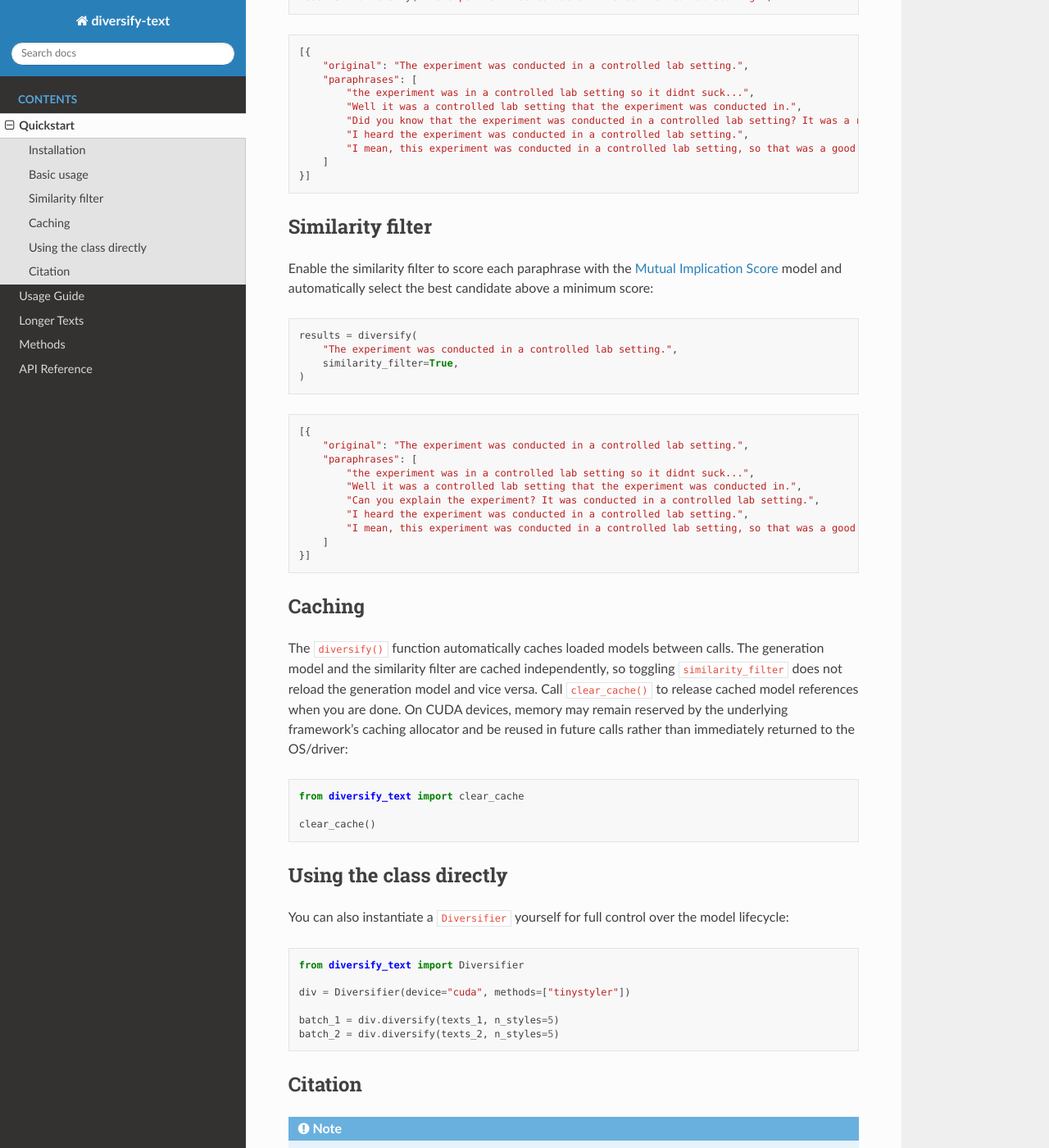
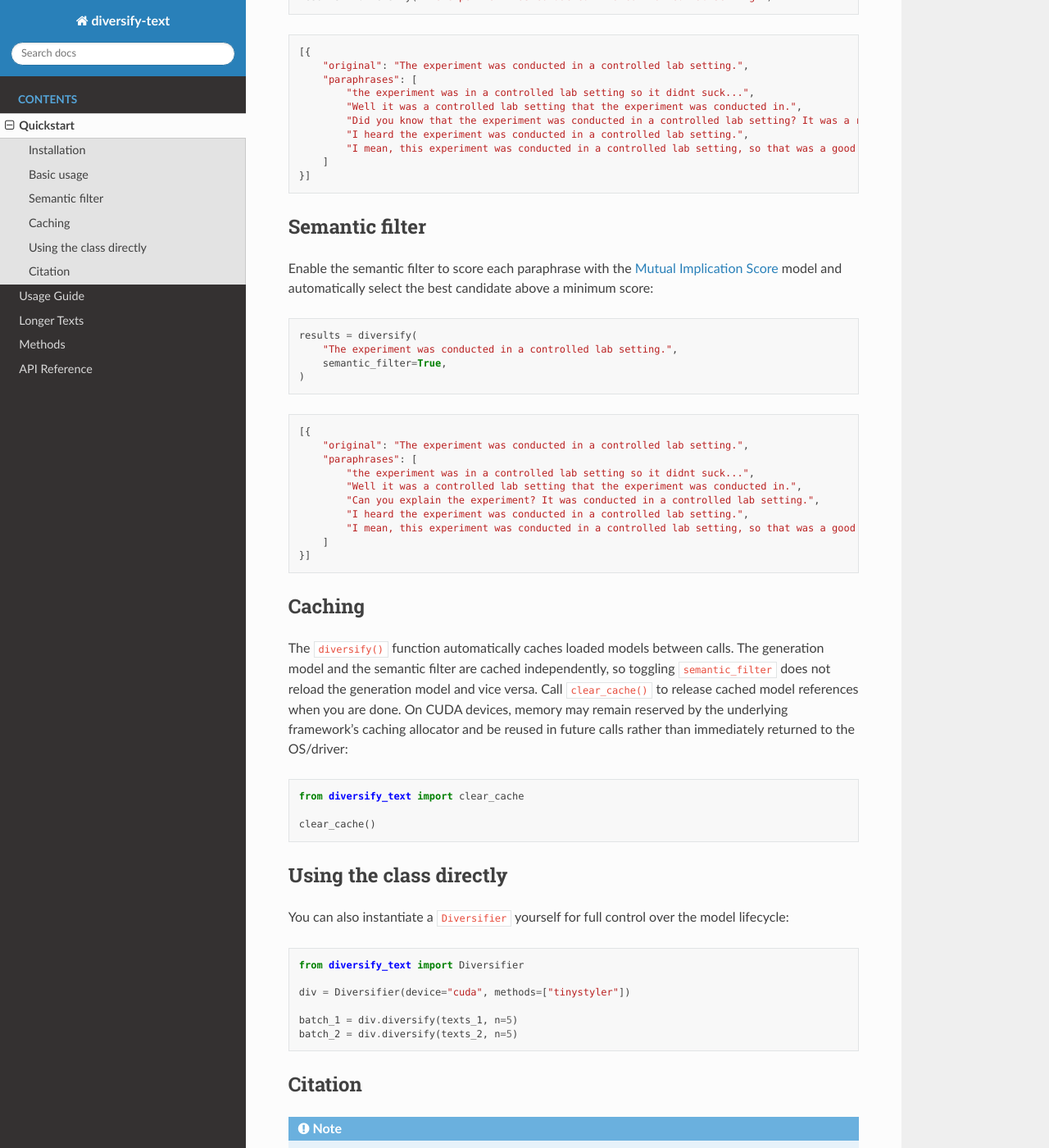
Before and after one commit to AnnaWegmann/diversify_text, a Sphinx documentation site: the page built from docs/quickstart.rst, in a window 1280 px wide and 1400 px high, scrolled down 397 px. Shown: the whole window at 82% size. Built offline with Sphinx 7.4.7 and the Read the Docs theme 3.1.0, drawn with Linux system fonts in a browser that asks for light colours.

Commit message:
- rename similarity to semantic filter in docs

```diff
--- a/docs/quickstart.rst
+++ b/docs/quickstart.rst
@@ -30,10 +30,10 @@ Basic usage
        ]
    }]
 
-Similarity filter
+Semantic filter
 -----------------
 
-Enable the similarity filter to score each paraphrase with the
+Enable the semantic filter to score each paraphrase with the
 `Mutual Implication Score <https://huggingface.co/s-nlp/Mutual_Implication_Score>`_
 model and automatically select the best candidate above a minimum score:
 
@@ -41,7 +41,7 @@ model and automatically select the best candidate above a minimum score:
 
    results = diversify(
        "The experiment was conducted in a controlled lab setting.",
-       similarity_filter=True,
+       semantic_filter=True,
    )
 
 .. code-block:: python
@@ -61,8 +61,8 @@ Caching
 -------
 
 The ``diversify()`` function automatically caches loaded models between calls.
-The generation model and the similarity filter are cached independently, so
-toggling ``similarity_filter`` does not reload the generation model and vice
+The generation model and the semantic filter are cached independently, so
+toggling ``semantic_filter`` does not reload the generation model and vice
 versa. Call ``clear_cache()`` to release cached model references when you are done.
 On CUDA devices, memory may remain reserved by the underlying framework's caching
 allocator and be reused in future calls rather than immediately returned to the OS/driver:
@@ -85,8 +85,8 @@ model lifecycle:
 
    div = Diversifier(device="cuda", methods=["tinystyler"])
 
-   batch_1 = div.diversify(texts_1, n_styles=5)
-   batch_2 = div.diversify(texts_2, n_styles=5)
+   batch_1 = div.diversify(texts_1, n=5)
+   batch_2 = div.diversify(texts_2, n=5)
 
 Citation
 --------
```
